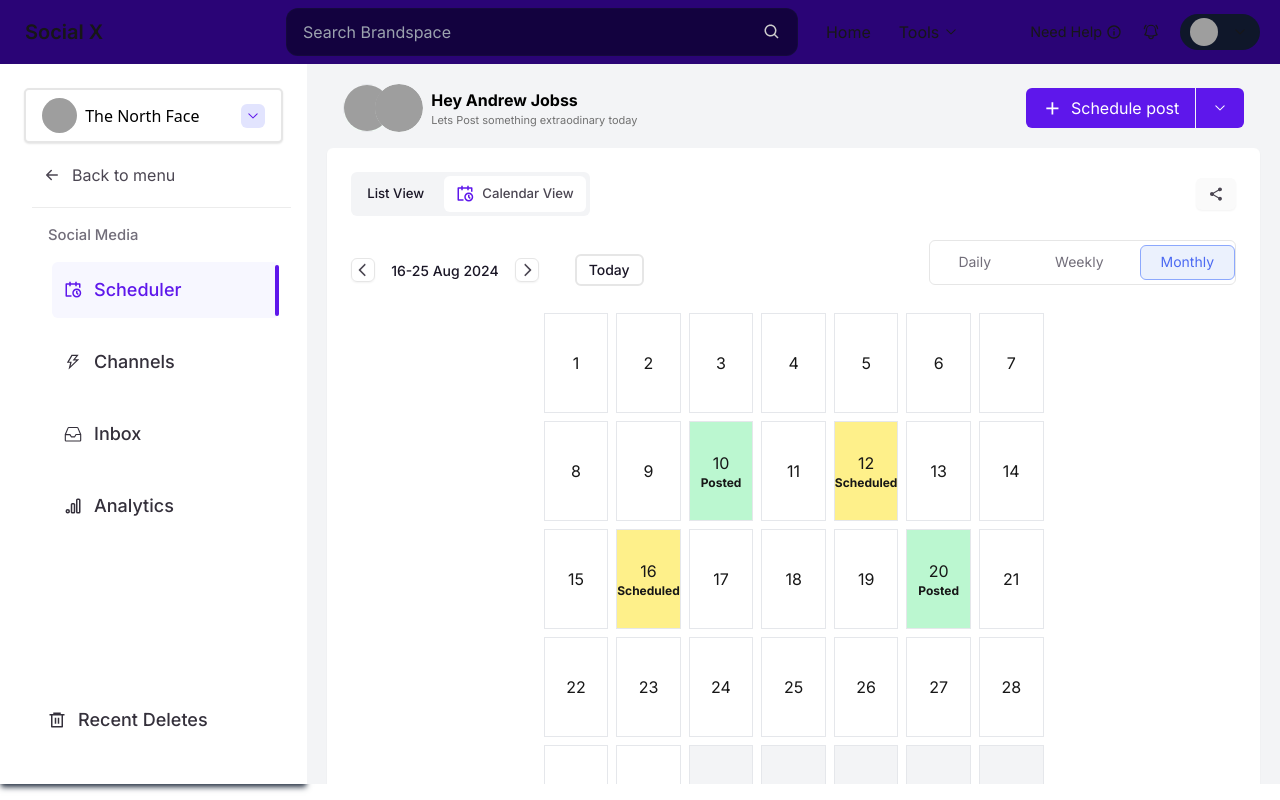
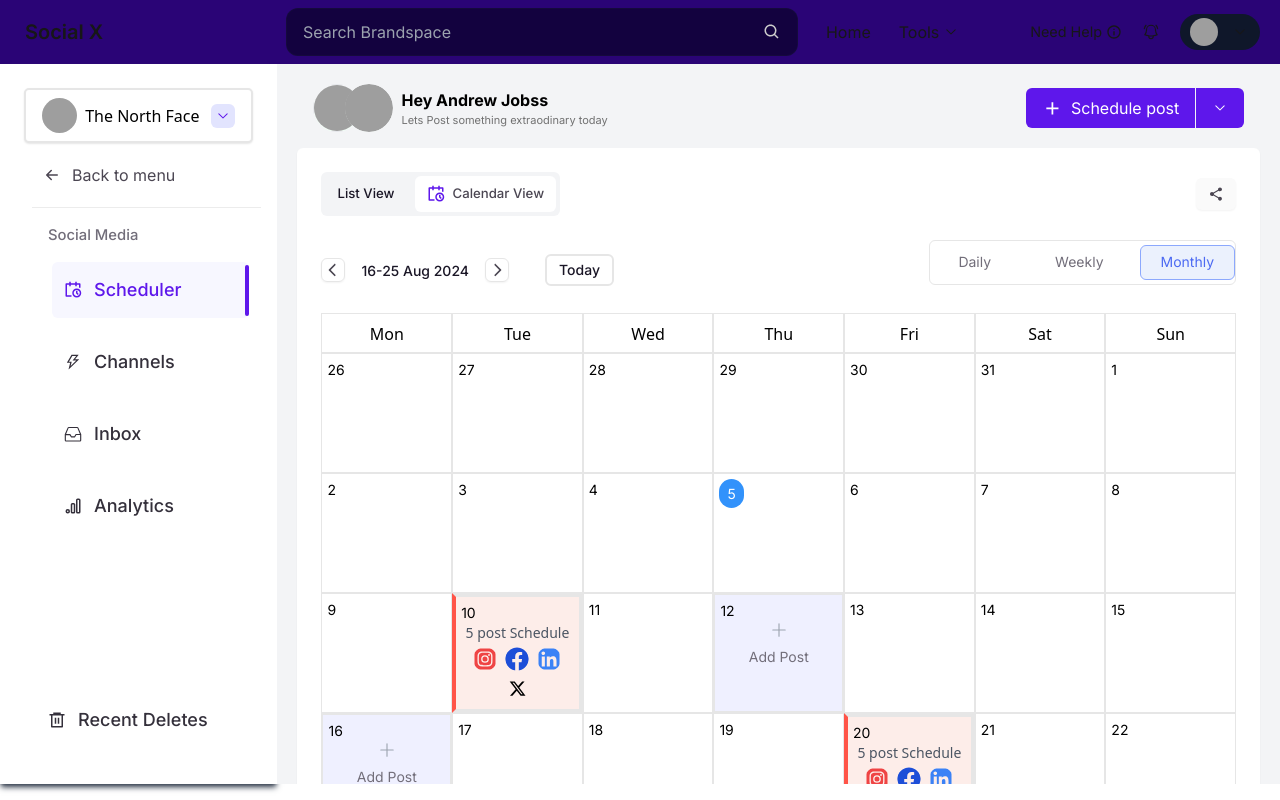
Before and after one commit to anukulrajan7/social-x, a Next.js app: page / in a window 1280 px wide. Built offline with nearby package versions, Linux system fonts and the light colour scheme; grey boxes are pictures that could not be loaded.

Commit message:
Daily weekely calendar

```diff
--- a/src/components/Calendar.tsx
+++ b/src/components/Calendar.tsx
@@ -181,9 +181,9 @@ const CustomCalendar: React.FC = () => {
 					</div>
 				</div>
 			)}
-			{'monthly' === view && <MonthlyView />}
+			{'monthly' === view && <MonthlyView today={currentDate} />}
 			{'weekly' === view && <WeeklyCalendar today={currentDate} />}
-			{'daily' === view && <DailyView />}
+			{'daily' === view && <DailyView today={currentDate} />}
 			{showCalendar && (
 				<div
 					className="modal modal-open bg-white"
--- a/src/components/Daily.tsx
+++ b/src/components/Daily.tsx
@@ -1,50 +1,106 @@
-import { useState } from 'react';
+import React from 'react';
 import { format } from 'date-fns';
+import { PiPlus } from 'react-icons/pi';
+import { FaInstagramSquare, FaLinkedin, FaFacebook } from 'react-icons/fa';
+import { RiTwitterXFill } from 'react-icons/ri';
 
+// Mock data for scheduled and posted events
 const mockData = {
-	scheduled: [{ time: '10:00 AM', title: 'Meeting with Team' }],
-	posted: [{ time: '2:00 PM', title: 'Instagram Post: New Collection' }],
+	scheduled: [{ time: '10', title: 'Meeting with Team' }],
+	posted: [{ time: '11', title: 'Instagram Post: New Collection' }],
 };
 
-const DailyView = () => {
-	const [selectedTime, setSelectedTime] = useState<string | null>(null);
-	const today = new Date();
+interface DailyViewProps {
+	today: Date;
+}
 
-	const handleCellClick = (time: string) => {
-		setSelectedTime(time);
-	};
+const getPostInfo = (time: number) => {
+	const scheduledPost = mockData.scheduled.find(
+		(post) => time === Number(post.time)
+	);
+	const postedContent = mockData.posted.find(
+		(post) => time === Number(post.time)
+	);
 
-	const timeSlots = Array.from({ length: 10 }, (_, index) => `${index + 9}:00`);
+	if (scheduledPost) {
+		return { type: 'Scheduled', content: scheduledPost };
+	}
+	if (postedContent) {
+		return { type: 'Posted', content: postedContent };
+	}
+	return null;
+};
+
+const DailyView: React.FC<DailyViewProps> = ({ today }) => {
+	// Create time slots dynamically (9:00 AM - 6:00 PM)
+	const timeSlots = Array.from({ length: 10 }, (_, index) => index + 9);
 
 	return (
-		<div className="max-w-4xl mx-auto">
-			<h2 className="text-xl mb-4">{format(today, 'dd MMM yyyy')}</h2>
-
-			<div className="grid grid-cols-2 gap-2">
-				{timeSlots.map((time) => (
-					<div
-						key={time}
-						className="border h-[100px] flex items-center justify-center cursor-pointer"
-						onClick={() => handleCellClick(time)}
-					>
-						<p>{time}</p>
-					</div>
-				))}
+		<div className="mx-auto w-full">
+			{/* Display the date and day for today */}
+			<div className="grid grid-cols-7">
+				<div className=" border border-[#E6E6E6] h-[60px] flex items-start flex-col justify-center px-3 "></div>
+				<div className="col-span-6 border border-[#E6E6E6] h-[60px] flex items-start flex-col justify-center px-3 ">
+					<p className="text-center text-black text-[1rem]">
+						{format(today, 'd MMM yyyy')}
+					</p>
+					<p className="text-center text-black text-sm">
+						{format(today, 'EEE')}
+					</p>
+				</div>
 			</div>
 
-			{selectedTime && (
-				<div className="fixed inset-0 bg-black bg-opacity-50 flex justify-center items-center">
-					<div className="bg-white p-6 rounded-lg shadow-lg max-w-lg w-full">
-						<h2 className="text-xl font-bold mb-4">{`Details for ${selectedTime}`}</h2>
-						<button
-							className="mt-4 px-4 py-2 bg-blue-500 text-white rounded hover:bg-blue-600"
-							onClick={() => setSelectedTime(null)}
+			{/* Time slots and event details grid */}
+			{timeSlots.map((time) => {
+				const postInfo = getPostInfo(time);
+
+				return (
+					<div key={time} className="grid grid-cols-7">
+						{/* Time column */}
+						<div className=" border h-[90px] border-[#E6E6E6] flex items-center justify-center cursor-pointer text-[#726E7A] font-[500] text-[14px]">
+							<p>{`${time}:00 AM`}</p>
+						</div>
+
+						{/* Event column */}
+						<div
+							className={`border h-[90px] col-span-6 border-[#E6E6E6] flex items-center justify-center cursor-pointer ${
+								postInfo
+									? postInfo.type === 'Scheduled'
+										? 'border-[#B4B0F5] border-2 bg-[#EFF0FF]'
+										: 'border-l-[#FF5448] border-[4px] bg-[#FDEDE9]'
+									: ''
+							}`}
 						>
-							Close
-						</button>
+							{postInfo ? (
+								<>
+									{postInfo.type === 'Scheduled' ? (
+										<div className="flex justify-center gap-2 flex-col items-center w-full">
+											<PiPlus className="text-gray-400 text-lg" />
+											<p className="text-[#726E7A] text-sm text-center">
+												Add Post: {postInfo.content.title}
+											</p>
+										</div>
+									) : (
+										<div className="flex flex-col items-center">
+											<p className="text-sm text-gray-600 font-sans">
+												{postInfo.content.title}
+											</p>
+											<div className="flex gap-2 p-1 flex-wrap px-2 items-center justify-center">
+												<FaInstagramSquare className="text-red-500 text-[1.5rem] rounded-full" />
+												<FaFacebook className="text-blue-700 text-[1.5rem] rounded-full" />
+												<FaLinkedin className="text-blue-500 text-[1.5rem] rounded-full" />
+												<RiTwitterXFill className="text-black text-[1.2rem]" />
+											</div>
+										</div>
+									)}
+								</>
+							) : (
+								<p className="text-gray-400 text-center"></p>
+							)}
+						</div>
 					</div>
-				</div>
-			)}
+				);
+			})}
 		</div>
 	);
 };
--- a/src/components/monthly.tsx
+++ b/src/components/monthly.tsx
@@ -1,4 +1,8 @@
-import { useState } from 'react';
+'use client';
+import { useState, useEffect } from 'react';
+import { PiPlus } from 'react-icons/pi';
+import { FaInstagramSquare, FaLinkedin, FaFacebook } from 'react-icons/fa';
+import { RiTwitterXFill } from 'react-icons/ri';
 import {
 	format,
 	addDays,
@@ -7,6 +11,7 @@ import {
 	startOfWeek,
 	endOfWeek,
 	isSameMonth,
+	isSameDay,
 } from 'date-fns';
 
 // Mock data for scheduled and posted Instagram posts
@@ -20,16 +25,22 @@ const mockData = {
 		{ date: '2024-09-20', title: 'Posted Content 2' },
 	],
 };
+interface WeeklyCalendarProps {
+	today: Date;
+}
 
-const MonthlyView = () => {
-	const [selectedDate, setSelectedDate] = useState<string | null>(null);
-	const today = new Date();
-	const startOfCurrentMonth = startOfMonth(today);
-	const endOfCurrentMonth = endOfMonth(today);
+const MonthlyView: React.FC<WeeklyCalendarProps> = ({ today }) => {
+	const [currentWeek, setCurrentWeek] = useState({
+		start: startOfMonth(today),
+		end: endOfMonth(today),
+	});
 
-	const handleCellClick = (date: string) => {
-		setSelectedDate(date);
-	};
+	useEffect(() => {
+		setCurrentWeek({
+			start: startOfMonth(today),
+			end: endOfMonth(today),
+		});
+	}, [today]);
 
 	const getPostInfo = (date: string) => {
 		const scheduledPost = mockData.scheduled.find((post) => post.date === date);
@@ -39,67 +50,88 @@ const MonthlyView = () => {
 		return null;
 	};
 
-	// Generate days for the current month with padding from the previous and next months
 	const days = [];
 	for (
-		let date = startOfWeek(startOfCurrentMonth);
-		date <= endOfWeek(endOfCurrentMonth);
+		let date = startOfWeek(currentWeek.start, { weekStartsOn: 1 });
+		date <= endOfWeek(currentWeek.end, { weekStartsOn: 1 });
 		date = addDays(date, 1)
 	) {
 		const formattedDate = format(date, 'yyyy-MM-dd');
 		const postInfo = getPostInfo(formattedDate);
 
+		// Check if the current date is today
+		const isToday = isSameDay(date, today) && isSameMonth(date, today);
+
 		days.push(
 			<div
 				key={formattedDate}
-				className={`border h-[100px] flex items-center justify-center cursor-pointer ${
+				className={`border h-[120px] border-[#E6E6E6] flex items-start p-[5px] justify-start cursor-pointer text-black ${
 					postInfo
 						? postInfo.type === 'Scheduled'
-							? 'bg-yellow-200'
-							: 'bg-green-200'
+							? 'border-[#B4B0F5] border-2 bg-[#EFF0FF]'
+							: 'border-l-[#FF5448] border-[4px] bg-[#FDEDE9]'
 						: ''
-				} ${isSameMonth(date, today) ? '' : 'bg-gray-100'}`}
-				onClick={() => handleCellClick(formattedDate)}
+				}`}
 			>
-				<div className="text-center">
-					<p>{format(date, 'd')}</p>
-					{postInfo && <p className="text-xs font-bold">{postInfo.type}</p>}
+				<div className="text-center text-[14px] w-full">
+					<p
+						className={`text-start ${
+							isToday
+								? 'bg-[#3292FB] p-1 px-2 rounded-full text-white w-fit'
+								: ''
+						}`}
+					>
+						{format(date, 'd')}
+					</p>
+					{postInfo ? (
+						<>
+							{postInfo?.type === 'Scheduled' && (
+								<div className="flex justify-center gap-2 flex-col items-center w-full">
+									<PiPlus className="text-gray-400 text-lg" />
+									<p className="text-[#726E7A] text-sm text-center">Add Post</p>
+								</div>
+							)}
+							{postInfo?.type !== 'Scheduled' && (
+								<div className="flex flex-col items-center">
+									<p className="text-sm text-gray-600 font-sans">
+										5 post Schedule
+									</p>
+									<div className="flex gap-2 p-1 flex-wrap px-2 items-center justify-center">
+										<FaInstagramSquare className="text-red-500 text-[1.5rem] rounded-full" />
+										<FaFacebook className="text-blue-700 text-[1.5rem] rounded-full" />
+										<FaLinkedin className="text-blue-500 text-[1.5rem] rounded-full" />
+										<RiTwitterXFill className="text-black text-[1.2rem]" />
+									</div>
+								</div>
+							)}
+						</>
+					) : (
+						''
+					)}
 				</div>
 			</div>
 		);
 	}
 
+	const weekDays = ['Mon', 'Tue', 'Wed', 'Thu', 'Fri', 'Sat', 'Sun'];
+
 	return (
-		<div className="max-w-4xl mx-auto">
+		<div className="mx-auto w-full">
 			{/* Grid for days of the month */}
-			<div className="grid grid-cols-7 gap-2">{days}</div>
+			<div>
+				<div className="grid grid-cols-7">
+					{weekDays.map((day) => (
+						<div
+							key={day}
+							className={`border border-[#E6E6E6] p-2 px-3 font-sans h-[40px] bg-white text-[1rem] text-black text-center`}
+						>
+							{day}
+						</div>
+					))}
+				</div>
 
-			{/* Modal for showing detailed information */}
-			{selectedDate && (
-				<div className="fixed inset-0 bg-black bg-opacity-50 flex justify-center items-center">
-					<div className="bg-white p-6 rounded-lg shadow-lg max-w-lg w-full">
-						<h2 className="text-xl font-bold mb-4">
-							{`Details for ${format(new Date(selectedDate), 'dd MMM yyyy')}`}
-						</h2>
-						{getPostInfo(selectedDate) ? (
-							<div>
-								<p className="text-sm font-bold">
-									{getPostInfo(selectedDate)?.type}
-								</p>
-								<p>{getPostInfo(selectedDate)?.content.title}</p>
-							</div>
-						) : (
-							<p>No posts scheduled or posted for this day.</p>
-						)}
-						<button
-							className="mt-4 px-4 py-2 bg-blue-500 text-white rounded hover:bg-blue-600"
-							onClick={() => setSelectedDate(null)}
-						>
-							Close
-						</button>
-					</div>
-				</div>
-			)}
+				<div className="grid grid-cols-7">{days}</div>
+			</div>
 		</div>
 	);
 };
--- a/src/components/weekly.tsx
+++ b/src/components/weekly.tsx
@@ -5,7 +5,6 @@ import {
 	addDays,
 	startOfWeek,
 	endOfWeek,
-	getDate,
 	isToday as isTodayDate,
 } from 'date-fns';
 import { PiPlus } from 'react-icons/pi';
```
